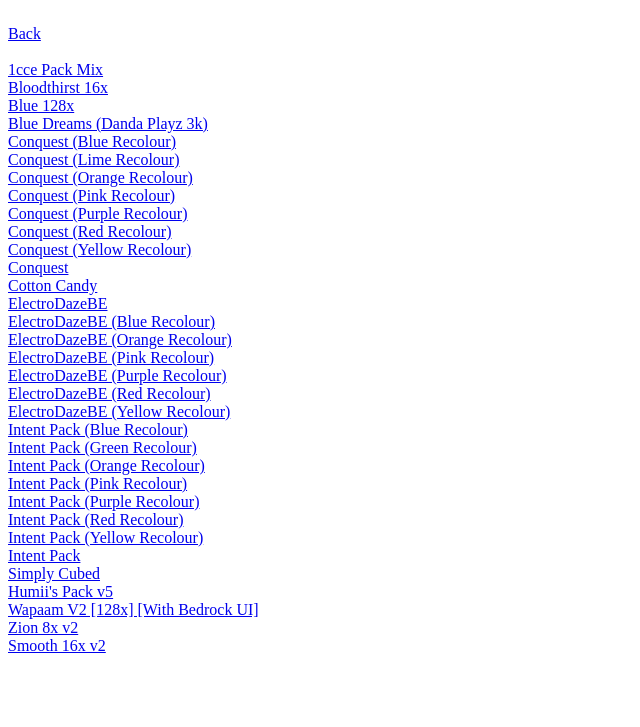
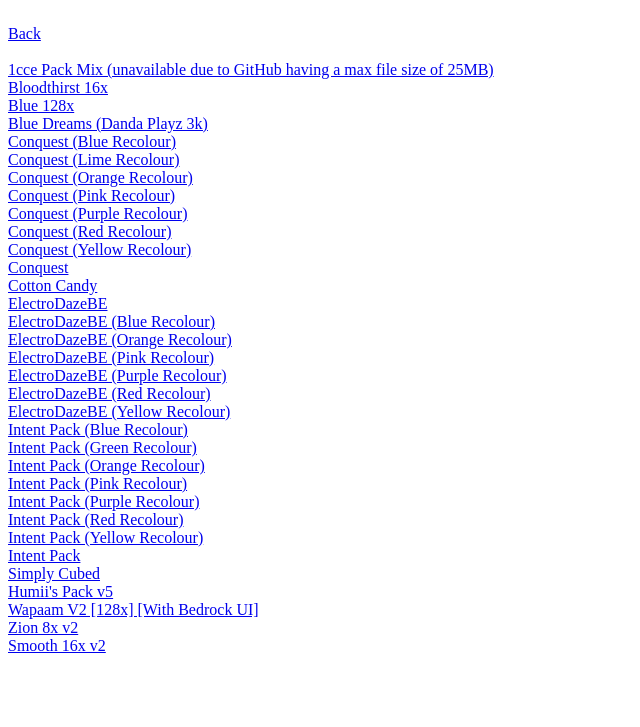
Before and after one commit to humiisvault/vault, a plain HTML site: page packs/index.html in a window 1280 px wide. Shown: the part 73-800 px from the top of the page, without its empty margins (0-640 px from the left). Drawn offline with Linux system fonts and the light colour scheme.

Commit message:
Update index.html

```diff
--- a/packs/index.html
+++ b/packs/index.html
@@ -9,7 +9,7 @@
   <a href="humiisvault.github.io/Vault/">Back</a>
 <br>
   <br>
-<a href="humiisvault.github.io/Vault/Packs/1cce_Pack_Mix_(1.16.200_and_higher).mcpack">1cce Pack Mix</a>
+<a href="humiisvault.github.io/Vault/Packs/1cce_Pack_Mix_(1.16.200_and_higher).mcpack">1cce Pack Mix (unavailable due to GitHub having a max file size of 25MB)</a>
 <br>
 <a href="humiisvault.github.io/Vault/Packs/Bloodthirst[16x]_1.1.mcpack">Bloodthirst 16x</a>
 <br>
```
